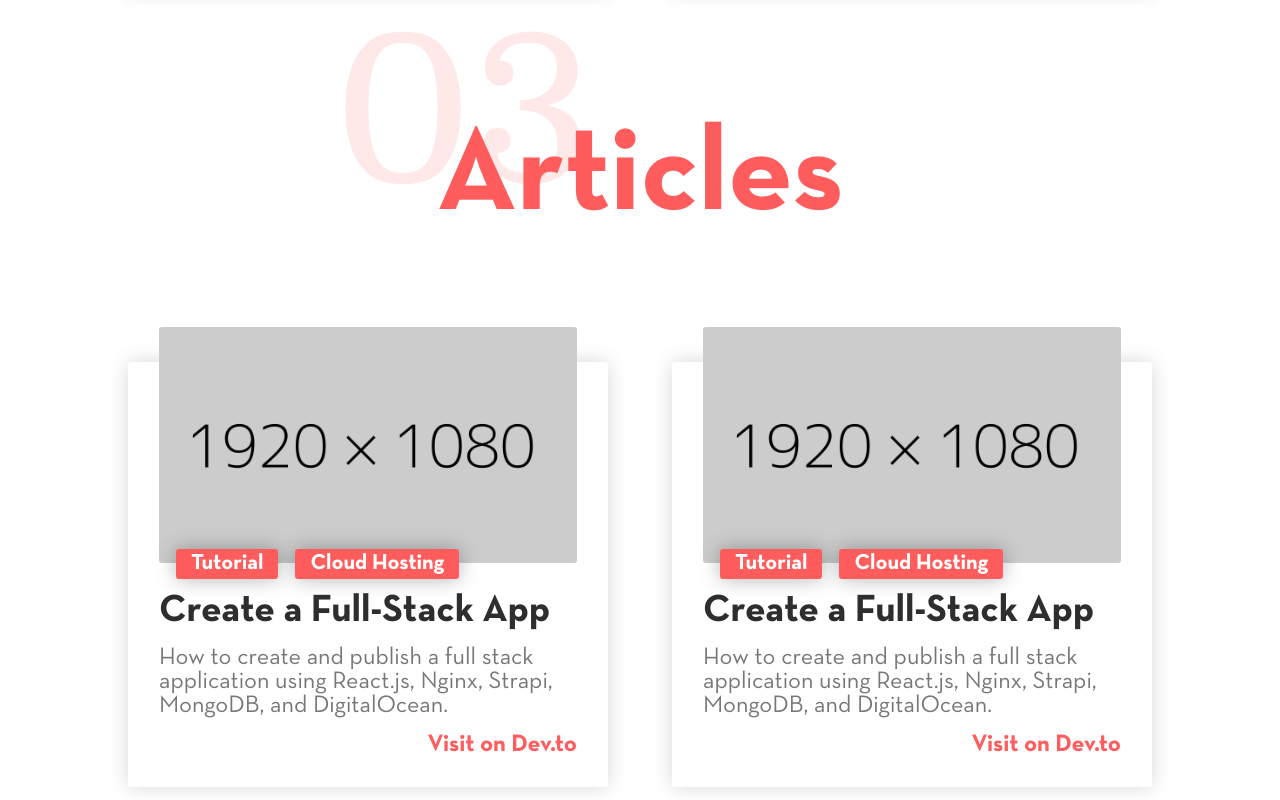
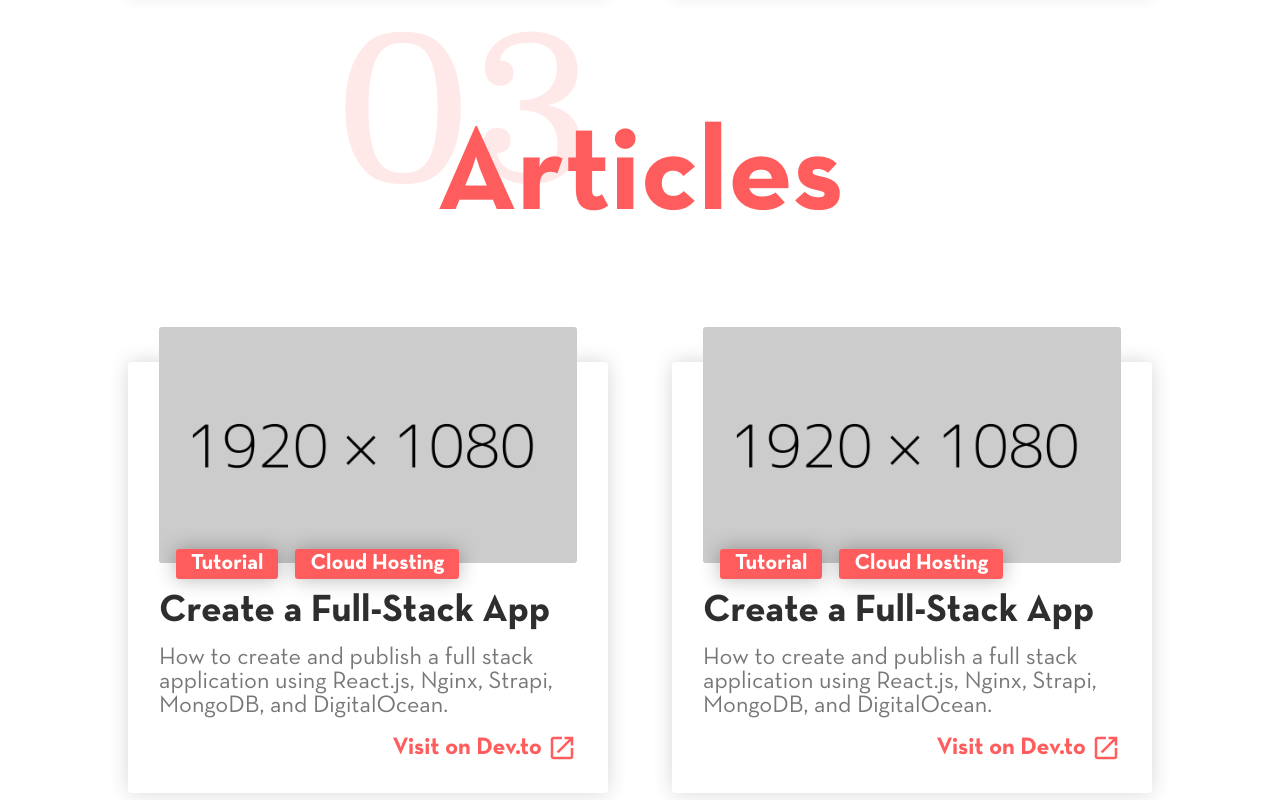
Before and after one commit to JackRKelly/Portfolio, a React (Create React App) app: page / in a window 1280 px wide. Shown: the part 3360-4160 px from the top of the page. Built offline with nearby package versions, Linux system fonts and the light colour scheme.

Commit message:
Added external link icon and hover effect

```diff
--- a/src/App.scss
+++ b/src/App.scss
@@ -15,7 +15,7 @@ nav {
   z-index: 300;
   &.mobile-full {
     z-index: 301;
-    transition: $ease-in-out;
+    @include ease-in-out(200ms);
     height: 100%;
     width: 100%;
     overflow: hidden;
@@ -62,7 +62,7 @@ nav {
     font-size: 20px;
     justify-content: space-between;
     padding: 10px 0;
-    transition: $bezier;
+    @include bezier(200ms);
     li {
       display: inline-block;
       ul {
--- a/src/Home.scss
+++ b/src/Home.scss
@@ -54,7 +54,7 @@ main {
           color: $primary;
           font-weight: bold;
           font-size: 1.5em;
-          transition: $bezier;
+          @include bezier(200ms);
         }
       }
       .hero {
@@ -140,7 +140,7 @@ main {
     }
     .content {
       position: relative;
-      svg {
+      svg.shapes {
         position: absolute;
         left: -27%;
         top: -60%;
@@ -213,7 +213,7 @@ main {
             img {
               width: 100%;
               border-radius: 3px;
-              transition: $ease-in-out;
+              @include ease-in-out(200ms);
               transform-origin: bottom;
             }
             .tag-list {
@@ -231,7 +231,7 @@ main {
                 display: inline-block;
                 margin-left: 17px;
                 box-shadow: 0 0 20px rgba(0, 0, 0, 0.3);
-                transition: $ease-in-out;
+                @include ease-in-out(200ms);
                 @media (min-width: $large) {
                   font-size: 1em;
                 }
@@ -267,7 +267,7 @@ main {
     }
     .content {
       position: relative;
-      svg {
+      svg.shapes {
         position: absolute;
         left: -27%;
         top: -60%;
@@ -329,6 +329,15 @@ main {
                   transform: scale(1.05);
                 }
               }
+              .text {
+                .link {
+                  svg {
+                    polyline {
+                      transform: translate(2px, -2px);
+                    }
+                  }
+                }
+              }
             }
             .image {
               width: 95%;
@@ -342,7 +351,7 @@ main {
               img {
                 width: 100%;
                 border-radius: 3px;
-                transition: $ease-in-out;
+                @include ease-in-out(200ms);
                 transform-origin: bottom;
               }
               .tag-list {
@@ -360,7 +369,7 @@ main {
                   display: inline-block;
                   margin-left: 17px;
                   box-shadow: 0 0 20px rgba(0, 0, 0, 0.3);
-                  transition: $ease-in-out;
+                  @include ease-in-out(200ms);
                   @media (min-width: $large) {
                     font-size: 1em;
                   }
@@ -385,16 +394,28 @@ main {
                 font-size: 1.1em;
                 color: $medium-dark;
               }
-              span {
-                margin-top: 15px;
-                font-size: 1.1em;
-                color: $primary;
-                text-align: right;
-                display: block;
-                font-weight: bold;
-                transition: $ease-in-out;
-                &:hover {
-                  // transform: scale(1.1);
+              .link {
+                display: flex;
+                justify-content: flex-end;
+                p {
+                  margin-top: 15px;
+                  font-size: 1.1em;
+                  color: $primary;
+                  text-align: right;
+                  font-weight: bold;
+                  display: flex;
+                  align-items: center;
+                  flex-direction: row;
+                  position: relative;
+                }
+                svg {
+                  margin-left: 5px;
+                  width: 30px;
+                  fill: $primary;
+                  overflow: visible;
+                  polyline {
+                    @include ease-in-out(150ms);
+                  }
                 }
               }
             }
--- a/src/assets/svg/ExternalLink.tsx
+++ b/src/assets/svg/ExternalLink.tsx
@@ -3,10 +3,8 @@ import React from "react";
 const externalLink = () => {
   return (
     <svg viewBox="0 0 24 24">
-      <path
-        fill="#ffffff"
-        d="M14,3V5H17.59L7.76,14.83L9.17,16.24L19,6.41V10H21V3M19,19H5V5H12V3H5C3.89,3 3,3.9 3,5V19A2,2 0 0,0 5,21H19A2,2 0 0,0 21,19V12H19V19Z"
-      ></path>
+      <polyline points="14,3 14,5 17.6,5 7.8,14.8 9.2,16.2 19,6.4 19,10 21,10 21,3" />
+      <path d="M19,19H5V5h7V3H5C3.9,3,3,3.9,3,5v14c0,1.1,0.9,2,2,2h14c1.1,0,2-0.9,2-2v-7h-2V19z" />
     </svg>
   );
 };
--- a/src/assets/svg/aboutshapes.tsx
+++ b/src/assets/svg/aboutshapes.tsx
@@ -20,6 +20,7 @@ const AboutShapes = (props) => {
       data-name="Layer 1"
       xmlns="http://www.w3.org/2000/svg"
       viewBox="0 0 787.96 435.61"
+      className="shapes"
     >
       <animated.g
         id="Group_107"
--- a/src/assets/variables.scss
+++ b/src/assets/variables.scss
@@ -4,13 +4,18 @@ $dark: #2e2e2e;
 $medium-dark: #777777;
 $light: #d4d4d4;
 
-$bezier: all 200ms cubic-bezier(0.175, 0.885, 0.32, 1.275);
-$ease-in-out: all 200ms ease-in-out;
-
 $small: 400px;
 $medium: 800px;
 $large: 1200px;
 $extralarge: 1600px;
+
+@mixin ease-in-out($speed) {
+  transition: all $speed ease-in-out;
+}
+
+@mixin bezier($speed) {
+  transition: all $speed cubic-bezier(0.175, 0.885, 0.32, 1.275);
+}
 
 @mixin width {
   @media (min-width: $medium) {
@@ -23,3 +28,22 @@ $extralarge: 1600px;
     width: 90%;
   }
 }
+
+@mixin bar($bottom, $width) {
+  &::after {
+    content: "";
+    position: absolute;
+    bottom: $bottom;
+    left: 50%;
+    width: 0%;
+    transform: translateX(-50%);
+    height: 3px;
+    transition: $bezier;
+  }
+  &:hover::after {
+    width: $width;
+  }
+  &.active::after {
+    background-color: $secondary;
+  }
+}
--- a/src/components/ArticleCard.tsx
+++ b/src/components/ArticleCard.tsx
@@ -1,6 +1,6 @@
 import React from "react";
-
 import PlaceholderImage from "../assets/images/placeholder.png";
+import ExternalLink from "../assets/svg/ExternalLink";
 
 interface Props {
   description: string;
@@ -26,7 +26,11 @@ const ArticleCard = (props: Props) => {
         <div className="text">
           <h5>{title}</h5>
           <p>{description}</p>
-          <span>Visit on Dev.to</span>
+          <div className="link">
+            <p>
+              Visit on Dev.to <ExternalLink />
+            </p>
+          </div>
         </div>
       </li>
     </a>
```
Also changed, not shown: src/assets/svg/test.svg (added).
